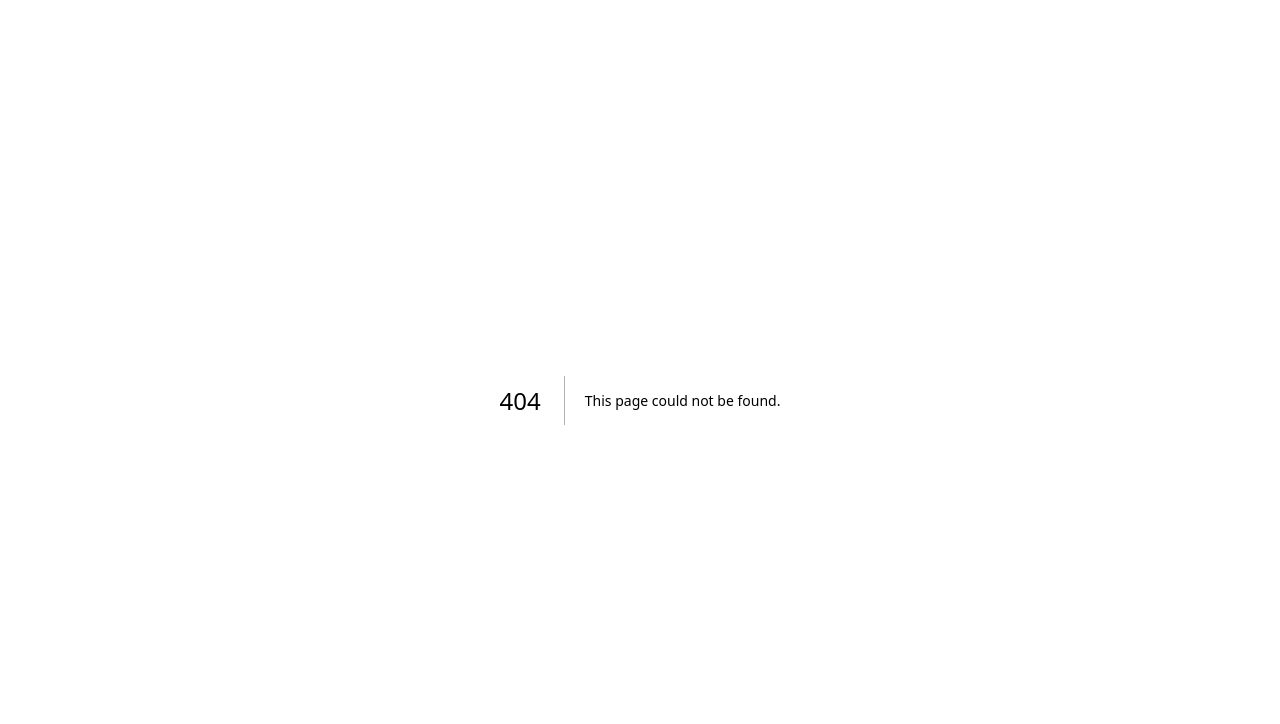
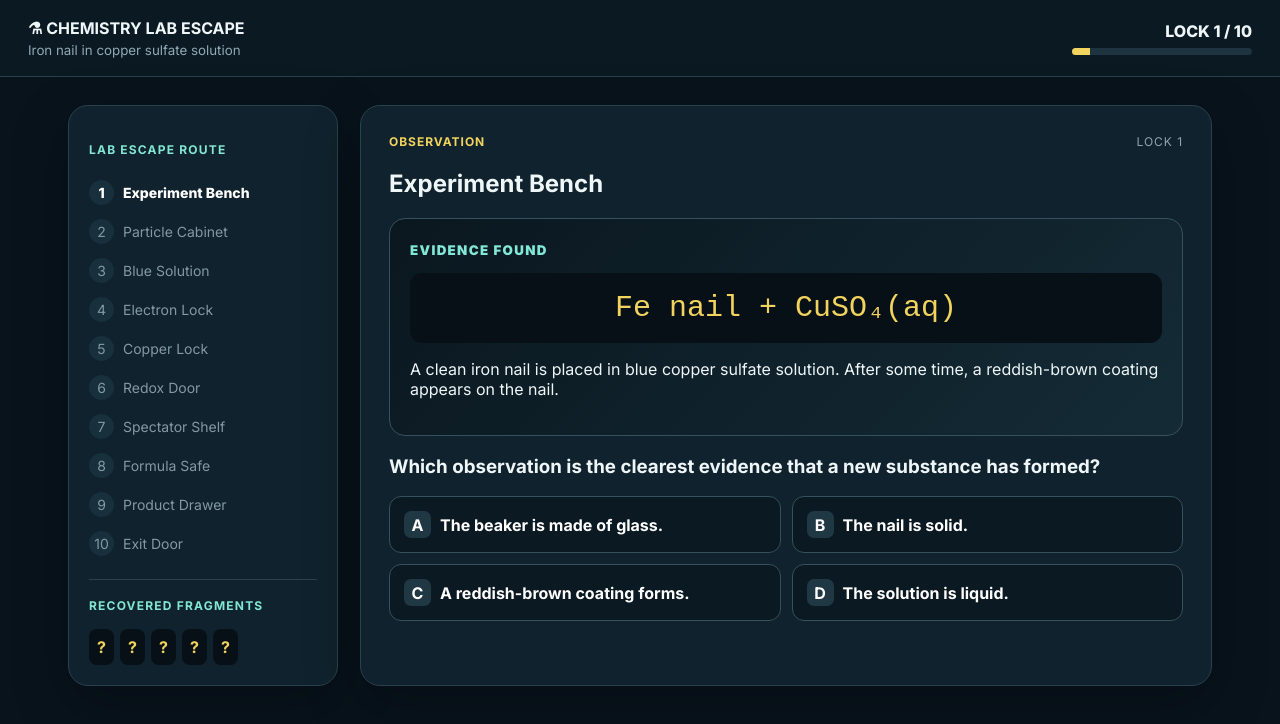
Before and after one commit to TeacherKaes/cityquest-ai, a Next.js app: page /chemistry in a window 1280 px wide. Before the commit this address had no page. Shown: the top 724 px of the page. Built offline with nearby package versions, Linux system fonts and the light colour scheme.

Commit message:
Add chemistry lab escape room

```diff
--- /dev/null
+++ b/app/chemistry/page.jsx
@@ -0,0 +1,35 @@
+"use client";
+import {useState} from "react";
+import Link from "next/link";
+
+const tasks=[
+{place:"Experiment Bench",tag:"OBSERVATION",clue:"A clean iron nail is placed in blue copper sulfate solution. After some time, a reddish-brown coating appears on the nail.",visual:"Fe nail  +  CuSO₄(aq)",q:"Which observation is the clearest evidence that a new substance has formed?",a:["The beaker is made of glass.","The nail is solid.","A reddish-brown coating forms.","The solution is liquid."],c:2,e:"The new reddish-brown coating is metallic copper.",f:null},
+{place:"Particle Cabinet",tag:"ATOM → ION",clue:"A neutral iron atom has equal numbers of protons and electrons. During the reaction it becomes Fe²⁺.",visual:"Fe  →  Fe²⁺ + ?",q:"What happens when an iron atom becomes Fe²⁺?",a:["It gains two protons.","It gains two electrons.","It loses two neutrons.","It loses two electrons."],c:3,e:"The iron atom loses two electrons: Fe → Fe²⁺ + 2 e⁻.",f:"Fe"},
+{place:"Blue Solution",tag:"IONS",clue:"Copper sulfate solution contains Cu²⁺ ions and SO₄²⁻ ions.",visual:"Cu²⁺     SO₄²⁻",q:"Which particle is positively charged?",a:["SO₄²⁻","Cu²⁺","An electron","Both ions"],c:1,e:"Cu²⁺ is the positively charged copper ion.",f:null},
+{place:"Electron Lock",tag:"OXIDATION",clue:"Iron atoms at the nail surface release electrons and enter the solution as Fe²⁺ ions.",visual:"Fe  →  Fe²⁺ + 2 e⁻",q:"How is this process described?",a:["Reduction","Neutralisation","Oxidation","Melting"],c:2,e:"Oxidation means loss of electrons. Iron is oxidised.",f:"S"},
+{place:"Copper Lock",tag:"REDUCTION",clue:"Copper ions receive the electrons released by iron.",visual:"Cu²⁺ + 2 e⁻  →  Cu",q:"What happens to the Cu²⁺ ions?",a:["They gain two electrons.","They lose two electrons.","They become sulfate ions.","They become iron ions."],c:0,e:"Cu²⁺ gains two electrons and becomes neutral copper. This is reduction.",f:"O"},
+{place:"Redox Door",tag:"REDOX",clue:"Iron loses electrons while copper ions gain them. Both processes happen together.",visual:"Fe → Fe²⁺ + 2e⁻   |   Cu²⁺ + 2e⁻ → Cu",q:"Why is this a redox reaction?",a:["Because oxygen must be present.","Because the solution is blue.","Because only oxidation occurs.","Because oxidation and reduction occur together."],c:3,e:"Redox combines reduction and oxidation. Electrons are transferred.",f:null},
+{place:"Spectator Shelf",tag:"SULFATE",clue:"Sulfate ions are present before and after the electron transfer.",visual:"Cu²⁺ + SO₄²⁻  →  Fe²⁺ + SO₄²⁻",q:"Which ion does not directly take part in the electron transfer?",a:["Fe²⁺","SO₄²⁻","Cu²⁺","No ion"],c:1,e:"SO₄²⁻ remains in solution and does not gain or lose electrons.",f:"4"},
+{place:"Formula Safe",tag:"FORMULA",clue:"After the reaction, Fe²⁺ and SO₄²⁻ are present in the solution. The compound must be electrically neutral.",visual:"Fe²⁺ + SO₄²⁻  →  ?",q:"Which formula represents iron(II) sulfate?",a:["Fe₂SO₄","FeSO₂","Fe₂(SO₄)₃","FeSO₄"],c:3,e:"The charges +2 and −2 balance in a 1:1 ratio: FeSO₄.",f:null},
+{place:"Product Drawer",tag:"PRODUCT",clue:"The reddish-brown coating consists of particles formed when Cu²⁺ ions gain electrons.",visual:"Cu²⁺ + 2 e⁻  →  ?",q:"Which substance is deposited on the nail?",a:["Copper","Iron","Sulfur","Iron sulfate"],c:0,e:"Cu²⁺ ions are reduced to metallic copper atoms.",f:"Cu"},
+{place:"Exit Door",tag:"FINAL LOCK",clue:"Reconstruct the products of the reaction to unlock the laboratory.",visual:"Fe + CuSO₄  →  ?",q:"Which products complete the reaction equation?",a:["FeCu + SO₄","CuSO₄ + Fe","FeSO₄ + Cu","Fe₂O₃ + Cu"],c:2,e:"Correct: Fe + CuSO₄ → FeSO₄ + Cu.",f:null}
+];
+
+export default function ChemistryEscape(){
+ const [i,setI]=useState(0),[sel,setSel]=useState(null),[answered,setAnswered]=useState(false),[frags,setFrags]=useState([]),[done,setDone]=useState(false);
+ const t=tasks[i], ok=sel===t.c;
+ function choose(x){if(answered)return;setSel(x);setAnswered(true);if(x===t.c&&t.f)setFrags(v=>v.includes(t.f)?v:[...v,t.f]);}
+ function next(){if(i===tasks.length-1){setDone(true);return;}setI(i+1);setSel(null);setAnswered(false);}
+ if(done)return <div className="chem"><style jsx>{css}</style><div className="finish"><div className="badge">ESCAPE SUCCESSFUL</div><h1>🔓 Laboratory unlocked!</h1><p>You solved all 10 chemistry locks.</p><div className="final">FeSO₄ + Cu</div><h2>What happened?</h2><div className="explain"><b>Oxidation:</b> Fe → Fe²⁺ + 2 e⁻<br/><b>Reduction:</b> Cu²⁺ + 2 e⁻ → Cu<br/><b>Overall reaction:</b> Fe + CuSO₄ → FeSO₄ + Cu<p>Iron atoms transfer electrons to copper ions. Iron is oxidised and copper ions are reduced. The reddish-brown coating is metallic copper; iron(II) sulfate remains in solution.</p></div><div className="actions"><button onClick={()=>location.reload()}>Play again</button><Link href="/"><button className="dark">Back to CityQuest</button></Link></div></div></div>;
+ return <div className="chem"><style jsx>{css}</style><header><div><b>⚗ CHEMISTRY LAB ESCAPE</b><small>Iron nail in copper sulfate solution</small></div><div className="prog">LOCK {i+1} / 10<div className="bar"><i style={{width:`${(i+1)*10}%`}}/></div></div></header><main><aside><h4>LAB ESCAPE ROUTE</h4>{tasks.map((x,n)=><div className={`route ${n===i?"now":""} ${n<i?"passed":""}`} key={n}><span>{n<i?"✓":n+1}</span>{x.place}</div>)}<h4 className="recover">RECOVERED FRAGMENTS</h4><div className="frags">{["Fe","S","O","4","Cu"].map(x=><b key={x}>{frags.includes(x)?x:"?"}</b>)}</div></aside><section><div className="meta"><b>{t.tag}</b><span>LOCK {i+1}</span></div><h1>{t.place}</h1><div className="evidence"><small>EVIDENCE FOUND</small><div className="visual">{t.visual}</div><p>{t.clue}</p></div><h3>{t.q}</h3><div className="answers">{t.a.map((x,n)=><button key={x} onClick={()=>choose(n)} className={`${answered&&n===t.c?"right":""} ${answered&&sel===n&&n!==t.c?"wrong":""}`}><i>{String.fromCharCode(65+n)}</i>{x}</button>)}</div>{answered&&<div className={`feedback ${ok?"good":"bad"}`}><b>{ok?"Lock opened.":"Access denied."}</b><p>{t.e}</p>{ok&&t.f&&<strong>Recovered fragment: {t.f}</strong>}{!ok&&<button onClick={()=>{setSel(null);setAnswered(false)}}>Try again</button>}</div>}{answered&&ok&&<button className="next" onClick={next}>{i===9?"Open laboratory door":"Continue to next lock"}</button>}</section></main></div>
+}
+
+const css=`
+.chem{min-height:100vh;background:#08131c;color:#eef6f8;font-family:inherit;padding-bottom:50px}
+header{display:flex;justify-content:space-between;align-items:center;padding:18px 28px;background:#0b1922;border-bottom:1px solid #29414d} header small{display:block;color:#91a9b4;margin-top:4px}.prog{text-align:right;font-weight:800;min-width:180px}.bar{height:7px;background:#1d3440;border-radius:10px;margin-top:7px;overflow:hidden}.bar i{display:block;height:100%;background:#f2d35e}
+main{max-width:1180px;margin:auto;padding:28px 18px;display:grid;grid-template-columns:270px 1fr;gap:22px}aside,section,.finish{background:#10222d;border:1px solid #29414d;border-radius:20px;box-shadow:0 18px 55px #0004}aside{padding:20px;align-self:start}h4{color:#82e7d5;font-size:12px;letter-spacing:.1em}.route{display:flex;align-items:center;gap:9px;padding:7px 0;color:#8299a4;font-size:14px}.route span{display:grid;place-items:center;width:25px;height:25px;border-radius:50%;background:#18303c}.route.now{color:white;font-weight:800}.route.passed{color:#82e7d5}.recover{border-top:1px solid #29414d;padding-top:18px}.frags{display:flex;gap:6px;flex-wrap:wrap}.frags b{background:#071016;color:#f2d35e;padding:8px;border-radius:8px;min-width:25px;text-align:center}
+section{padding:28px}.meta{display:flex;justify-content:space-between;color:#8da5b0;font-size:12px;letter-spacing:.08em}.meta b{color:#f2d35e}.evidence{background:linear-gradient(135deg,#0a171f,#142b36);border:1px solid #35515e;border-radius:16px;padding:20px;margin:18px 0}.evidence small{color:#82e7d5;font-weight:900;letter-spacing:.1em}.visual{background:#071016;color:#f2d35e;text-align:center;padding:18px;border-radius:12px;margin:14px 0;font-size:clamp(20px,3vw,30px);font-family:monospace}
+.answers{display:grid;grid-template-columns:1fr 1fr;gap:11px}.answers button{background:#0b1922;color:white;border:1px solid #35515e;border-radius:12px;padding:14px;text-align:left;font-weight:700;cursor:pointer}.answers i{font-style:normal;display:inline-grid;place-items:center;background:#203844;width:27px;height:27px;border-radius:7px;margin-right:9px}.answers .right{background:#103529;border-color:#56d6a8}.answers .wrong{background:#3b1d22;border-color:#e47777}.feedback{margin-top:17px;padding:15px;border-radius:12px}.feedback p{margin:6px 0}.good{background:#103529;border:1px solid #2e765d}.bad{background:#3b1d22;border:1px solid #7d3b45}.feedback strong{display:block;color:#f2d35e;margin-top:8px}.feedback button,.next,.actions button{border:0;border-radius:10px;padding:11px 15px;font-weight:900;cursor:pointer}.feedback button{margin-top:8px}.next{margin-top:14px;background:#f2d35e;color:#111}
+.finish{max-width:820px;margin:50px auto;padding:38px;text-align:center}.badge{display:inline-block;color:#82e7d5;background:#173947;border-radius:99px;padding:7px 12px;font-size:12px;font-weight:900;letter-spacing:.08em}.final{background:#071016;color:#f2d35e;border:1px solid #35515e;border-radius:16px;padding:22px;margin:24px 0;font-size:clamp(32px,6vw,54px);font-weight:900}.explain{text-align:left;max-width:650px;margin:auto;line-height:1.7}.actions{display:flex;justify-content:center;gap:10px;margin-top:25px}.actions button{background:#f2d35e}.actions .dark{background:#18303c;color:white}
+@media(max-width:780px){main{grid-template-columns:1fr}aside{display:none}.answers{grid-template-columns:1fr}header{padding:15px}.prog{min-width:120px}}
+`;
```
